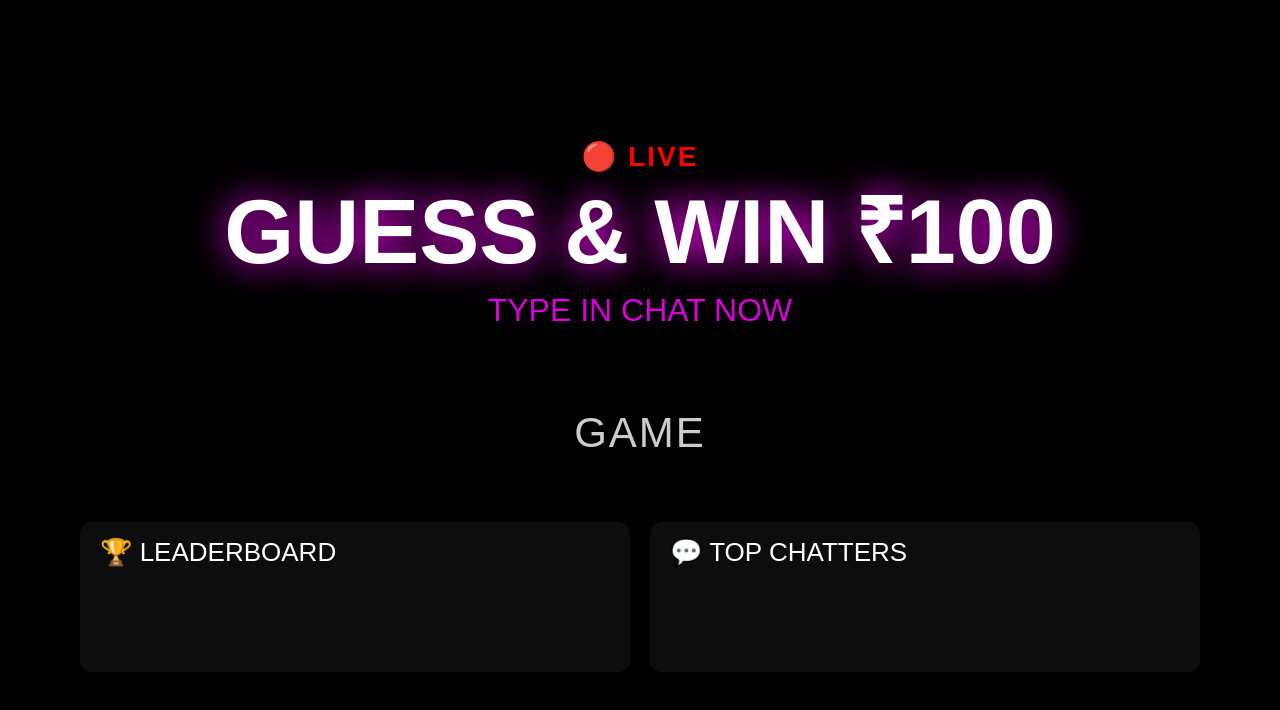
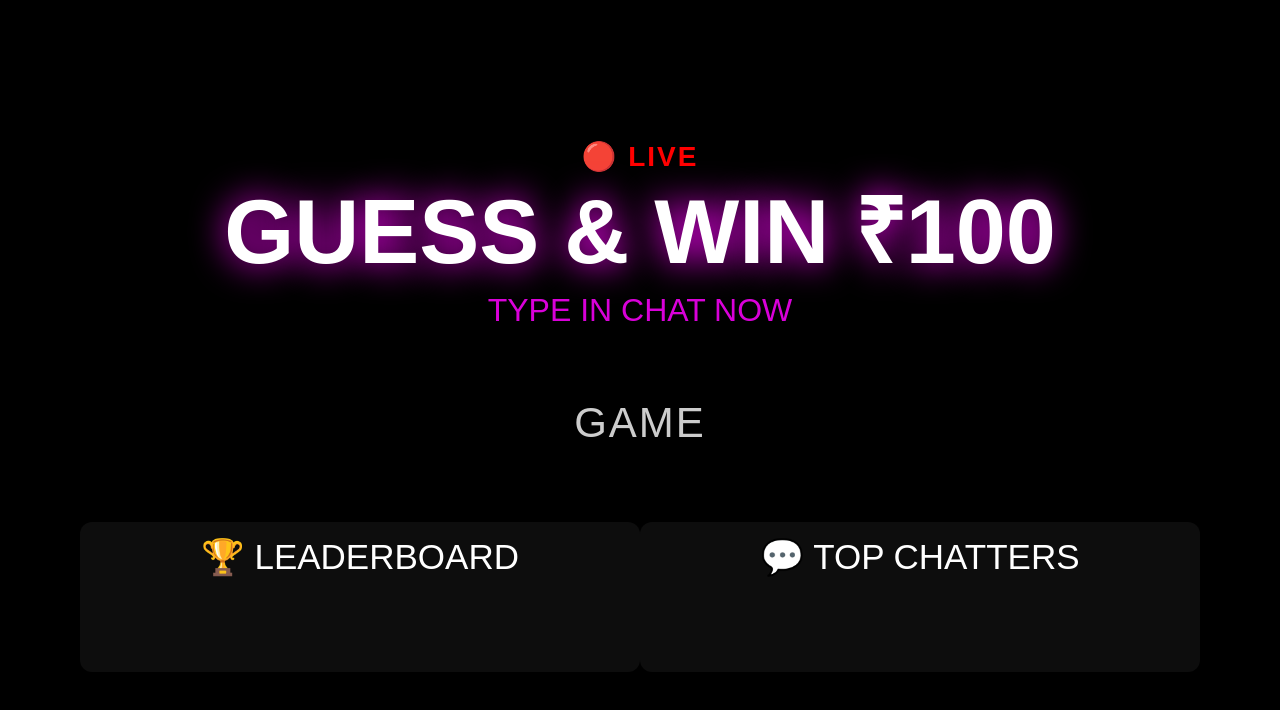
Before and after one commit to lifewithgagan/live-game-engine, a website: page overlay.html in a window 1280 px wide. Drawn offline with nearby package versions, Linux system fonts and the light colour scheme; no server answers.

Commit message:
Reverted layout, fixed game position, kept 2-column leaderboard

```diff
--- a/overlay.html
+++ b/overlay.html
@@ -81,14 +81,9 @@
 
         /* 🟡 GAME */
         #game {
-    margin-top: 40px;
+    margin-top: 30px;
     width: 100%;
     text-align: center;
-
-    flex-grow: 1; /* 🔥 THIS IS IMPORTANT */
-    display: flex;
-    flex-direction: column;
-    justify-content: center;
 }
 
         #title {
@@ -138,18 +133,24 @@
 
         /* 📊 DATA */
         #data {
-    margin-top: 20px;
+
+    margin-top: 40px;
+
     width: 100%;
-    font-size: 26px;
 
-    display: grid;
-    grid-template-columns: 1fr 1fr; /* 🔥 2 columns */
-    gap: 20px;
+    text-align: center;
 
-    align-items: start;
+    font-size: 35px;
+
+    display: flex;
+
+    justify-content: space-between;
+
 }
 
 .section {
+
+    width: 48%;
     background: rgba(255,255,255,0.05); /* subtle premium box */
     padding: 15px 20px;
     border-radius: 12px;
```
